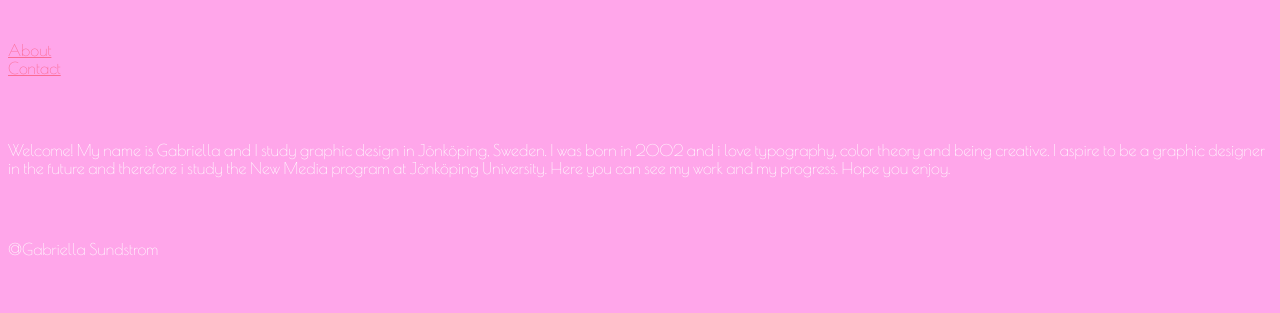
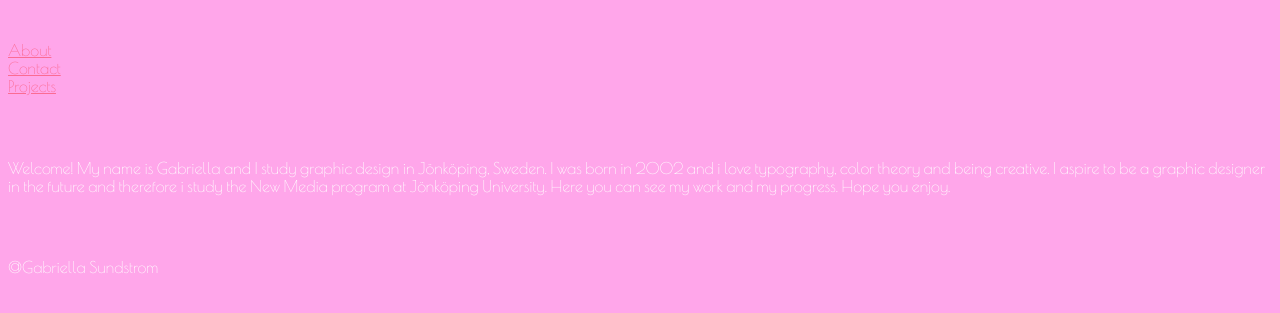
Before and after one commit to front-end-fundamentals-2025/fef-portfolio-GabriellaSundstrom, a plain HTML site: page index.html in a window 1280 px wide. Shown: the part 123-436 px from the top of the page. Drawn offline with nearby package versions, Linux system fonts and the light colour scheme.

Commit message:
project page

```diff
--- a/index.html
+++ b/index.html
@@ -22,6 +22,9 @@
     <a href="contact.html">
         <li>Contact</li>
     </a>
+    <a href="projects.html">
+        <li>Projects</li>
+    </a>
     </ul>
 </nav>
 </header>
```
Also changed, not shown: projects.html (added).
